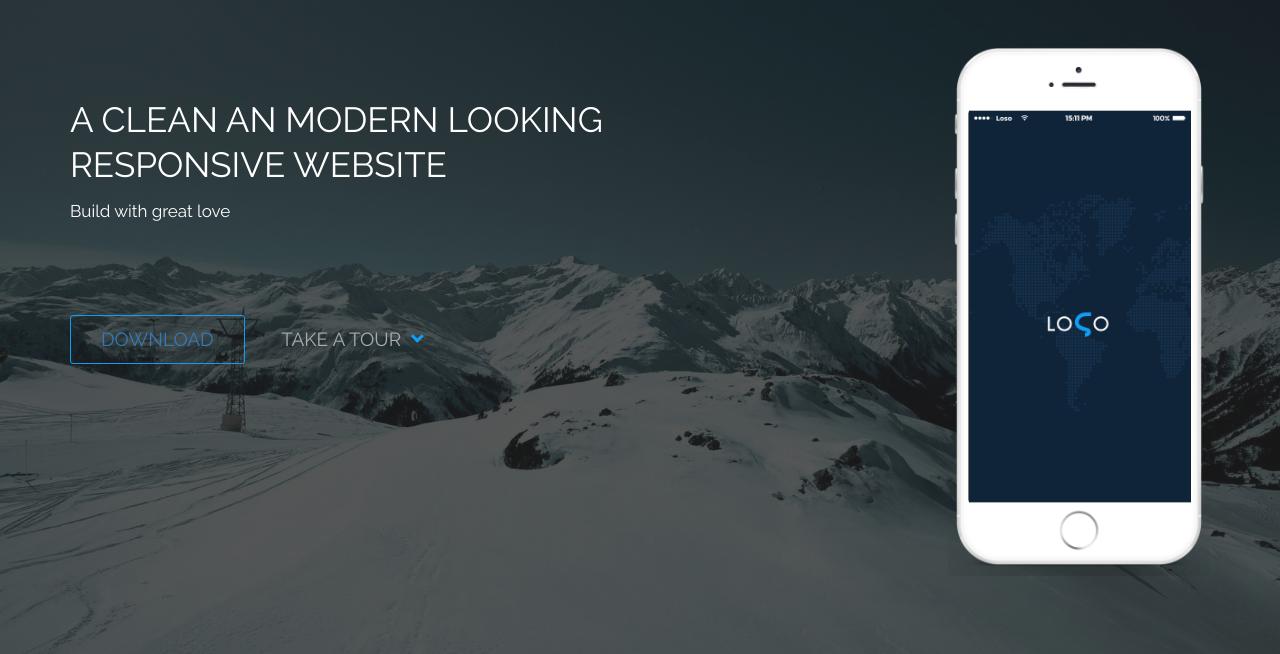
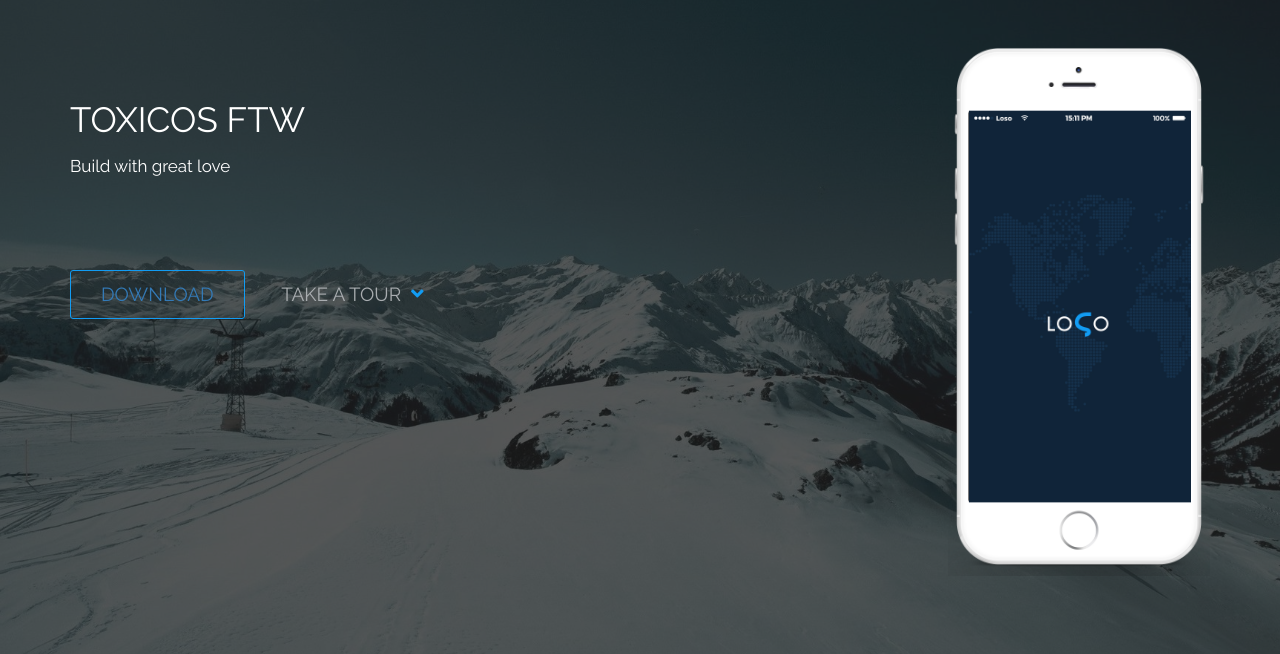
Before and after one commit to NicolasMarino/nicolasmarino.github.io, a plain HTML site: page index.html in a window 1280 px wide. Shown: the part 144-798 px from the top of the page. Drawn offline with Linux system fonts and the light colour scheme; files whose address does not match are found by name.

Commit message:
toxicos update

```diff
--- a/index.html
+++ b/index.html
@@ -81,7 +81,7 @@
                         <div class="col-md-8">
                             <div class="header-text">
                                 <!-- Title & Description -->
-                                <h1> A clean an modern looking responsive Website </h1>
+                                <h1> toxicos ftw </h1>
                                 <p> Build with great love</p>
 
                             </div>
```
